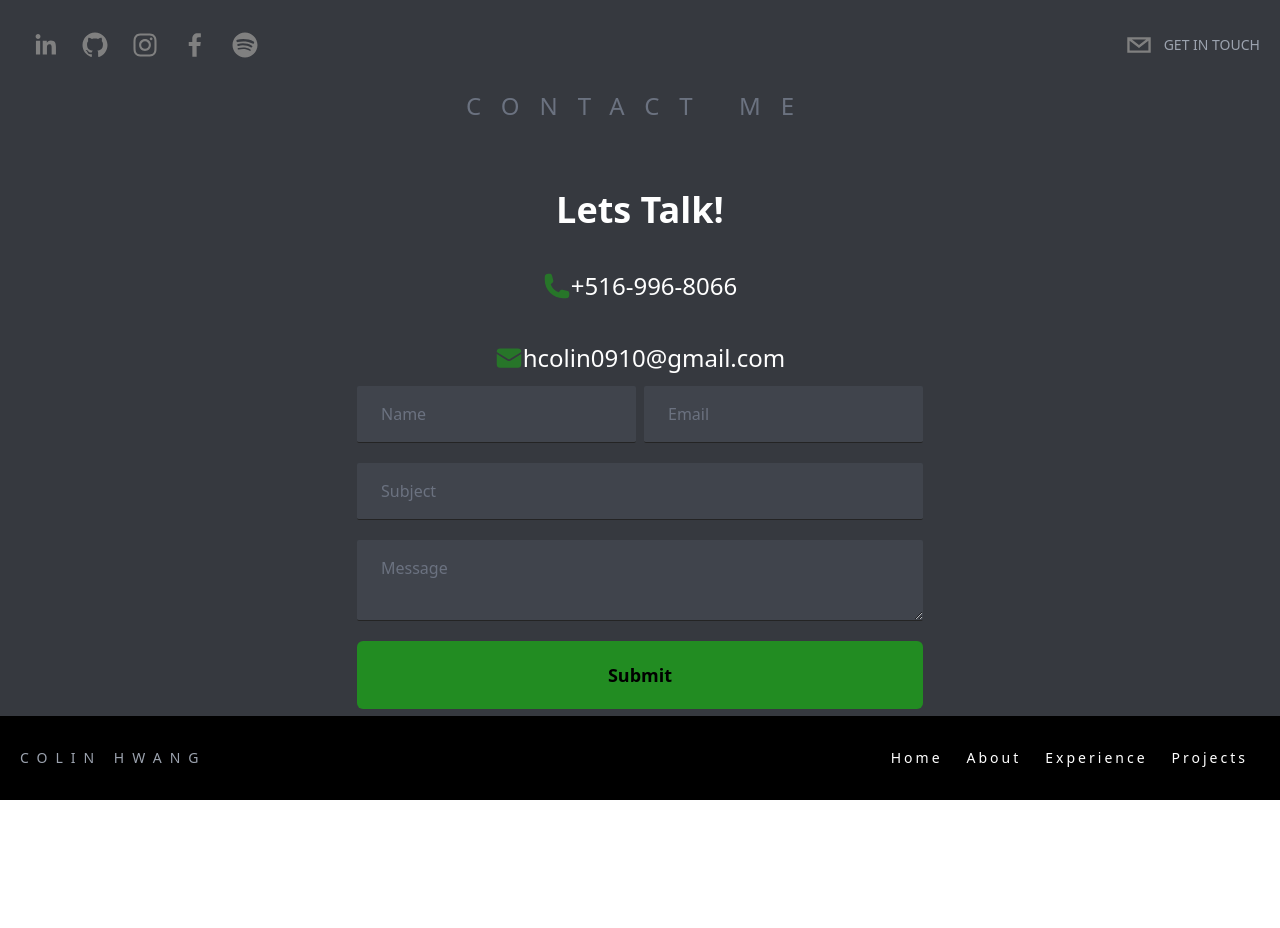
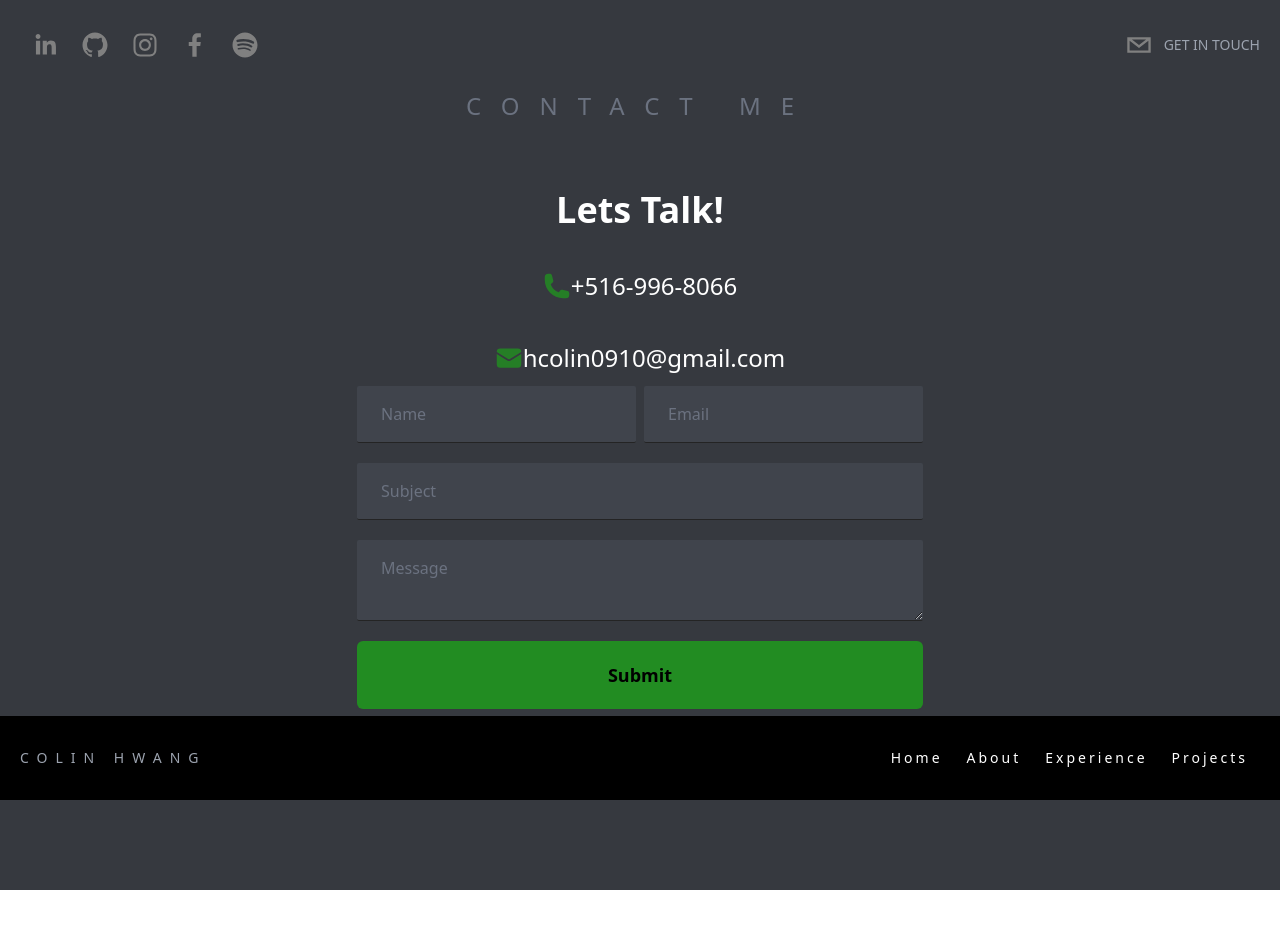
Before and after one commit to colinh09/Personal-Website, a Next.js app: page /Mail in a window 1280 px wide. Shown: the top 928 px of the page. Before the commit the page ends 800 px from the top, so only its background shows below. Built offline with nearby package versions, Linux system fonts and the light colour scheme.

Commit message:
fixing the experience section AGAIN

```diff
--- a/components/Contact.tsx
+++ b/components/Contact.tsx
@@ -25,7 +25,7 @@ function Contact({}: Props) {
   return (
 
     <div>
-        <div className="bg-[#36393f] text-white h-screen overflow-y-scroll z-0">
+        <div className="bg-[#36393f] text-white h-screen z-0">
             <div className="flex relative text-center md:text-left md:flex-row max-w-7xl px-10 lg:pb-10 pb-5 justify-evenly mx-auto items-center">
                     <h3 className="relative top-15 uppercase tracking-[20px] text-gray-500 text-2xl ">
                         CONTACT ME
--- a/pages/Mail.tsx
+++ b/pages/Mail.tsx
@@ -6,12 +6,12 @@ import Header from '../components/Header';
 
 const Home: NextPage = () => {
     return (
-        <div className="bg-[#36393f] text-white h-screen overflow-y-auto z-0">
+        <div className="bg-[#36393f] text-white h-screen z-0">
             <Header />
 
             <Contact />
             <div className = "bg-black sticky bottom-0">
-                    <Footer />
+                <Footer />
             </div>
         </div>
     )
```
Also changed, not shown: pages/Experience.tsx (line endings or trailing spaces).
